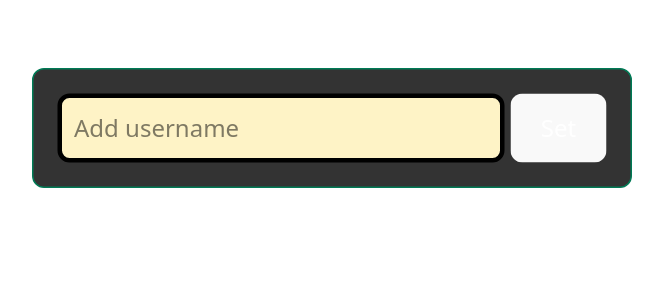
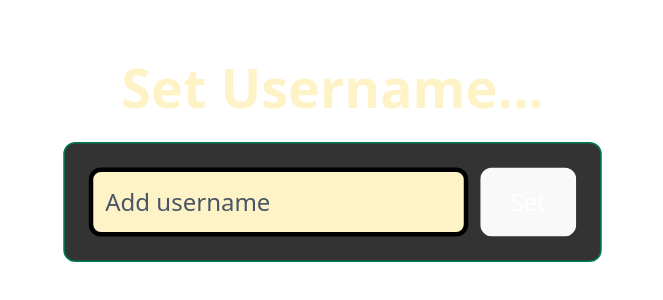
Before and after one commit to Yogyerek1/mines-game, a React app in the folder frontend/: page / in a window 1280 px wide. Shown: the part 272-572 px from the top of the page, without its empty margins (308-971 px from the left). Built offline with nearby package versions, Linux system fonts and the light colour scheme; no server answers; the HTML template or start-up script is replaced by a standard one.

Commit message:
style(MG-02): add text Set Username in UsernameSetup.tsx

```diff
--- a/frontend/src/components/UsernameSetup.tsx
+++ b/frontend/src/components/UsernameSetup.tsx
@@ -1,16 +1,23 @@
 export function UsernameSetup() {
     return (
-        <div className="items-center justify-center p-4 w-100 h-20 border border-emerald-700 rounded-lg bg-[#333333] scale-100 md:scale-125 lg:scale-150">
-            <div className="flex items-center space-x-1 w-full max-w-md">
+        <div className="min-h-screen flex items-center justify-center p-4">
+            <div className="scale-100 md:scale-125 lg:scale-150 flex flex-col items-center gap-4">
+                <span className="font-bold text-amber-100 text-4xl">
+                    Set Username...
+                </span>
+                <div className="flex items-center justify-center p-4 border border-emerald-700 rounded-lg bg-[#333333]">
+                    <div className="flex items-center space-x-2 w-full max-w-md">
                         <input
                             type="text"
-                    className="flex-1 border-3 border-black rounded-lg p-2 focus:outline-none focus:ring-2 focus:ring-black focus:border-black transition duration-200 bg-amber-100 text-black"
+                            className="flex-1 border-3 border-black rounded-lg p-2 focus:outline-none focus:ring-2 focus:ring-black focus:border-black transition duration-200 bg-amber-100 text-black placeholder-gray-600"
                             placeholder="Add username"
                         />
-                <button className="bg-black text-white px-4 py-2 rounded-lg hover:bg-gray-800 transition duration-200">
+                        <button className="bg-black text-white px-4 py-2 rounded-lg hover:bg-gray-800 transition duration-200 whitespace-nowrap">
                             Set
                         </button>
                     </div>
                 </div>
+            </div>
+        </div>
     );
 }
```
Lines whose indentation alone changed are shown as unchanged.
